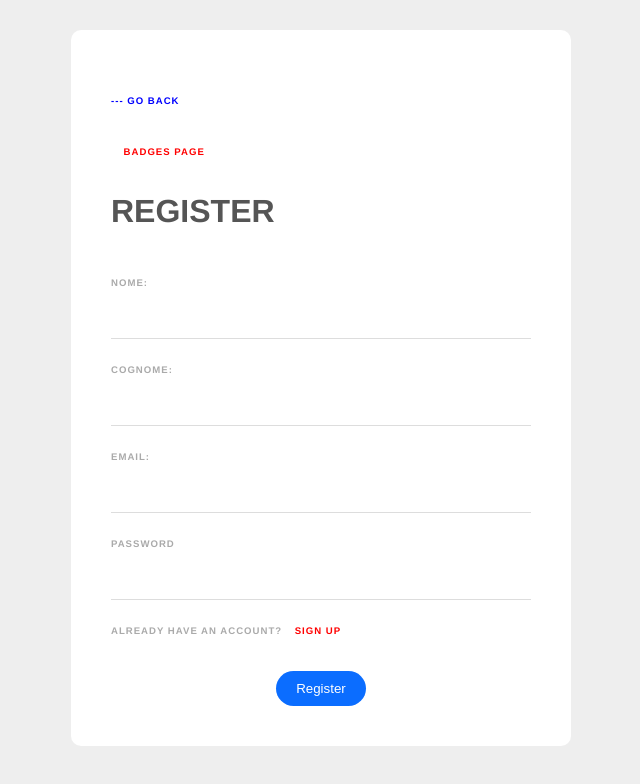
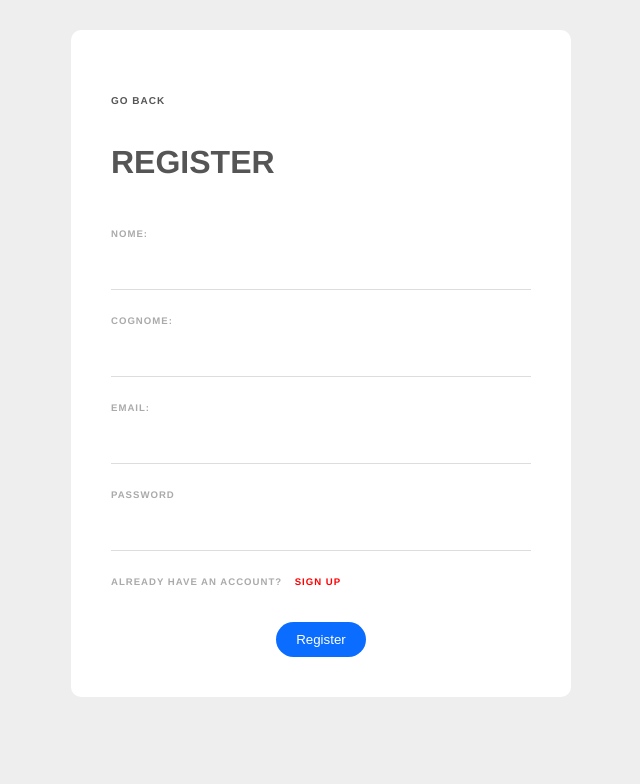
Before and after one commit to DarioBerti/crowdsensing-web-app, a Vue app in the folder bylights/: page /RegisterFormView in a window 1280 px wide. Shown: the top 784 px of the page, without its empty margins (319-959 px from the left). Built offline with nearby package versions, Linux system fonts and the light colour scheme.

Commit message:
add animation "back" in regissterFormview.vue

```diff
--- a/bylights/src/views/RegisterFormView.vue
+++ b/bylights/src/views/RegisterFormView.vue
@@ -1,10 +1,11 @@
 <template>
     <div>
         <form @submit.prevent="handleSubmit">
-            <p @click="back" style="color:blue">--- Go back</p>
-            <div>
+            <p><a id="style-2" @click="back" class="back" data-replace="go back"><span>go back</span></a></p>
+
+            <!-- <div>
                 <router-link to="/badges"><p class="RoutingLink">Badges page</p></router-link>
-            </div>
+            </div> -->
             <h1>REGISTER</h1>
             <section>
                 <label>Nome:</label>
@@ -120,4 +121,54 @@ export default{
         font-size: 0.8em;
         font-weight: bold;
     }
+
+    .back {
+        overflow: hidden;
+        position: relative;
+        display: inline-block;
+        text-decoration: none;
+        font-size:10px;
+        color: #555;
+        font-weight: bolder;
+    }
+    .back::before,
+    .back::after{
+        content: '';
+        position: absolute;
+        width: 100%;
+        left: 0;
+        }
+    .back::before {
+      background-color: #54b3d6;
+      height: 2px;
+      bottom: 0;
+      transform-origin: 100% 50%;
+      transform: scaleX(0);
+      transition: transform .3s cubic-bezier(0.76, 0, 0.24, 1);
+    }
+    .back::after {
+      content: attr(data-replace);
+      height: 100%;
+      top: 0;
+      transform-origin: 100% 50%;
+      transform: translate3d(200%, 0, 0);
+      transition: transform .3s cubic-bezier(0.76, 0, 0.24, 1);
+      color: #54b3d6;
+    }
+
+    .back:hover::before {
+      transform-origin: 0% 50%;
+      transform: scaleX(1);
+    }
+    .back:hover::after {
+      transform: translate3d(0, 0, 0);
+    }
+
+    .back span {
+      display: inline-block;
+      transition: transform .3s cubic-bezier(0.76, 0, 0.24, 1);
+    }
+    .back:hover span{
+        transform: translate3d(-200%, 0, 0);
+    }
 </style>
```
